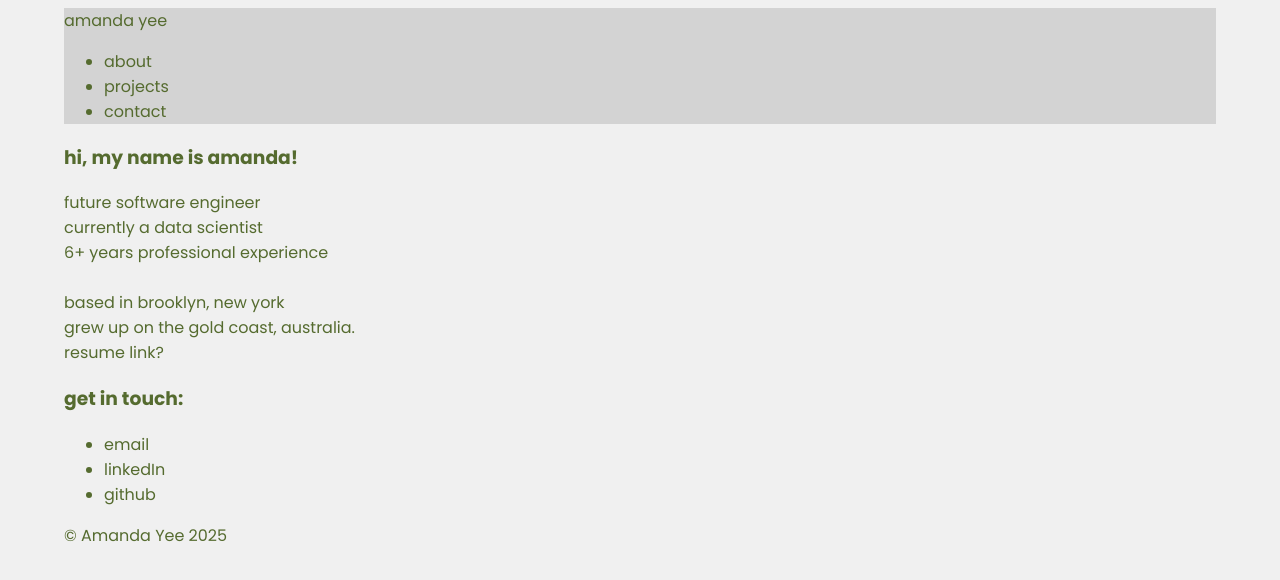
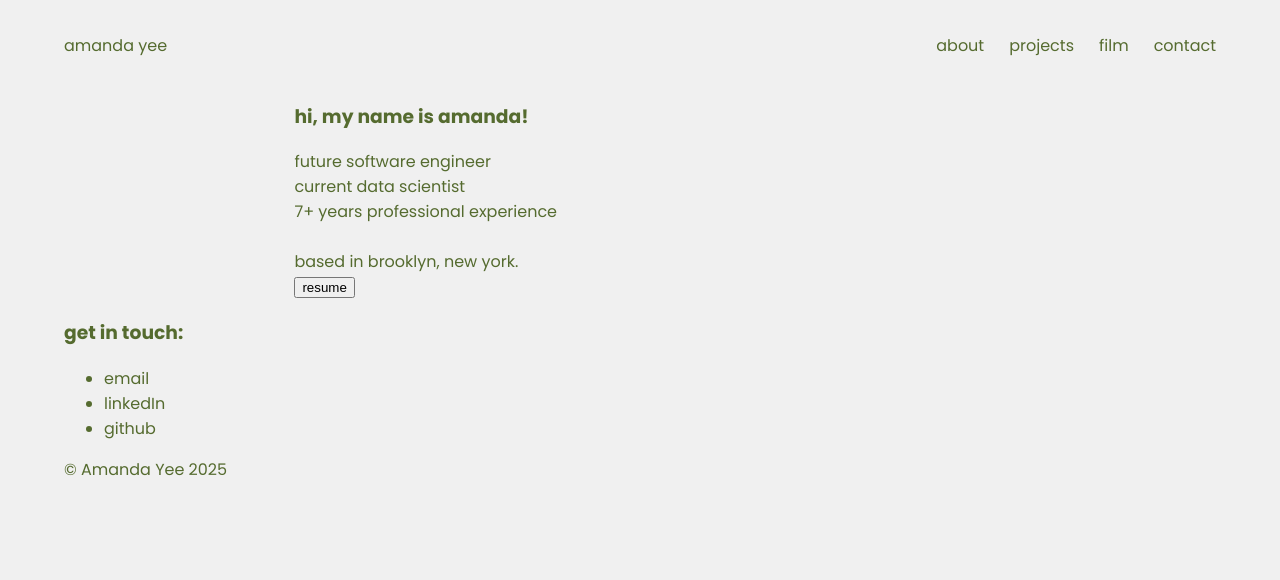
Before and after one commit to amanda-yee/amanda-yee-portfolio, a React (Create React App) app in the folder client/: page / in a window 1280 px wide. Shown: the top 580 px of the page. Built offline with nearby package versions, Linux system fonts and the light colour scheme.

Commit message:
header styling, fade in of intro

```diff
--- a/client/src/components/Header.js
+++ b/client/src/components/Header.js
@@ -3,9 +3,10 @@ const Header = () => {
       <header className="header">
         amanda yee
 
-        <ul>
+        <ul className="header-list">
             <li>about</li>
             <li>projects</li>
+            <li>film</li>
             <li>contact</li>
         </ul>
 
--- a/client/src/components/Intro.js
+++ b/client/src/components/Intro.js
@@ -1,21 +1,20 @@
 const Intro = () => {
     return (
-      <div className="">
+      <div className="intro fade-in-diagonal">
         <h3>hi, my name is amanda!</h3>
 
         <div>
             future software engineer<br></br>
-            currently a data scientist<br></br>
-            6+ years professional experience <br></br>
+            current data scientist<br></br>
+            7+ years professional experience<br></br>
             <br></br>
-            based in brooklyn, new york<br></br>
-            grew up on the gold coast, australia.
+            based in brooklyn, new york.
 
         </div>
 
-        <div>
-            resume link?
-        </div>
+        <button>
+            resume
+        </button>
 
       </div>
     );
--- a/client/src/index.css
+++ b/client/src/index.css
@@ -27,6 +27,7 @@
   a:hover {
     text-decoration: underline;
   }
+
 /*
   h1 {
     font-weight: 700;
@@ -35,6 +36,39 @@
 
 @layer components {
   .header {
-    background-color: lightgrey;
+    /* background-color: lightgrey; */
+    display: flex;
+    align-items: center; /* centers items vertically */
+    justify-content: space-between; /* places items as far apart as possible */
+    height: 75px;
+  }
+
+  .header-list {
+    list-style: none; /* remove bullet points */
+    display: flex; /* display items in a row */
+    gap: 25px;
+  }
+
+  .intro {
+    /* background-color: lightblue; */
+    margin-left: 20%;
   }
 }
+
+/* diagonal fade in animation */
+@keyframes diagonalFadeIn {
+  0% {
+    opacity: 0;
+    transform: translate(-2%, -2%); /* fade in position */
+  }
+  100% {
+    opacity: 1;
+    transform: translate(0, 0); /* end at normal position */
+  }
+}
+
+/* apply animation to the target element */
+.fade-in-diagonal {
+  animation: diagonalFadeIn 0.75s ease-out forwards;
+  opacity: 50%;
+}
```
